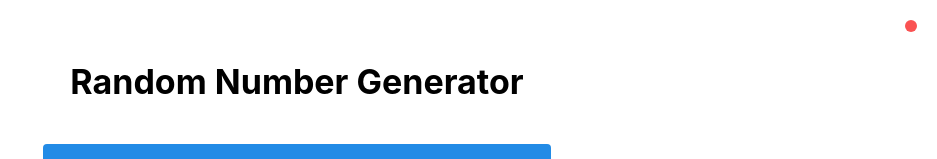
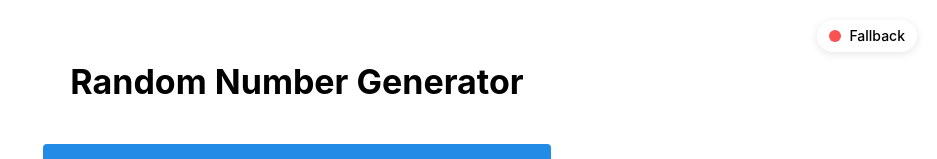
Before and after one commit to wstarman/RealRandomNomberGenerator, a Next.js app in the folder basic-rng-ui/: page / in a window 1280 px wide. Shown: the top 159 px of the page, without its empty margins (343-1280 px from the left). Built offline with nearby package versions, Linux system fonts and the light colour scheme.

Commit message:
feat: improve status indicator accessibility with visual text

```diff
--- a/basic-rng-ui/components/RandomNumberDisplay.tsx
+++ b/basic-rng-ui/components/RandomNumberDisplay.tsx
@@ -78,18 +78,35 @@ export default function RandomNumberDisplay() {
     <Container size="xs" style={{ position: 'relative', paddingTop: 60 }}>
       <LoadingOverlay visible={loading} />
 
-      {/* Status Indicator */}
+      {/* Status Indicator with Visual Text */}
       <div
+        role="status"
+        aria-label={`Random number source: ${data.source}`}
         style={{
           position: 'fixed',
           top: 20,
           right: 20,
-          width: 12,
-          height: 12,
-          borderRadius: '50%',
-          backgroundColor: statusColor,
+          display: 'flex',
+          alignItems: 'center',
+          gap: 8,
+          padding: '6px 12px',
+          backgroundColor: 'white',
+          borderRadius: 16,
+          boxShadow: '0 2px 8px rgba(0,0,0,0.1)',
         }}
-      />
+      >
+        <div
+          style={{
+            width: 12,
+            height: 12,
+            borderRadius: '50%',
+            backgroundColor: statusColor,
+          }}
+        />
+        <Text size="sm" fw={500}>
+          {data.source === 'microphone' ? 'Microphone' : 'Fallback'}
+        </Text>
+      </div>
 
       <Title order={1} style={{ textAlign: 'center', marginBottom: 40 }}>
         Random Number Generator
```
